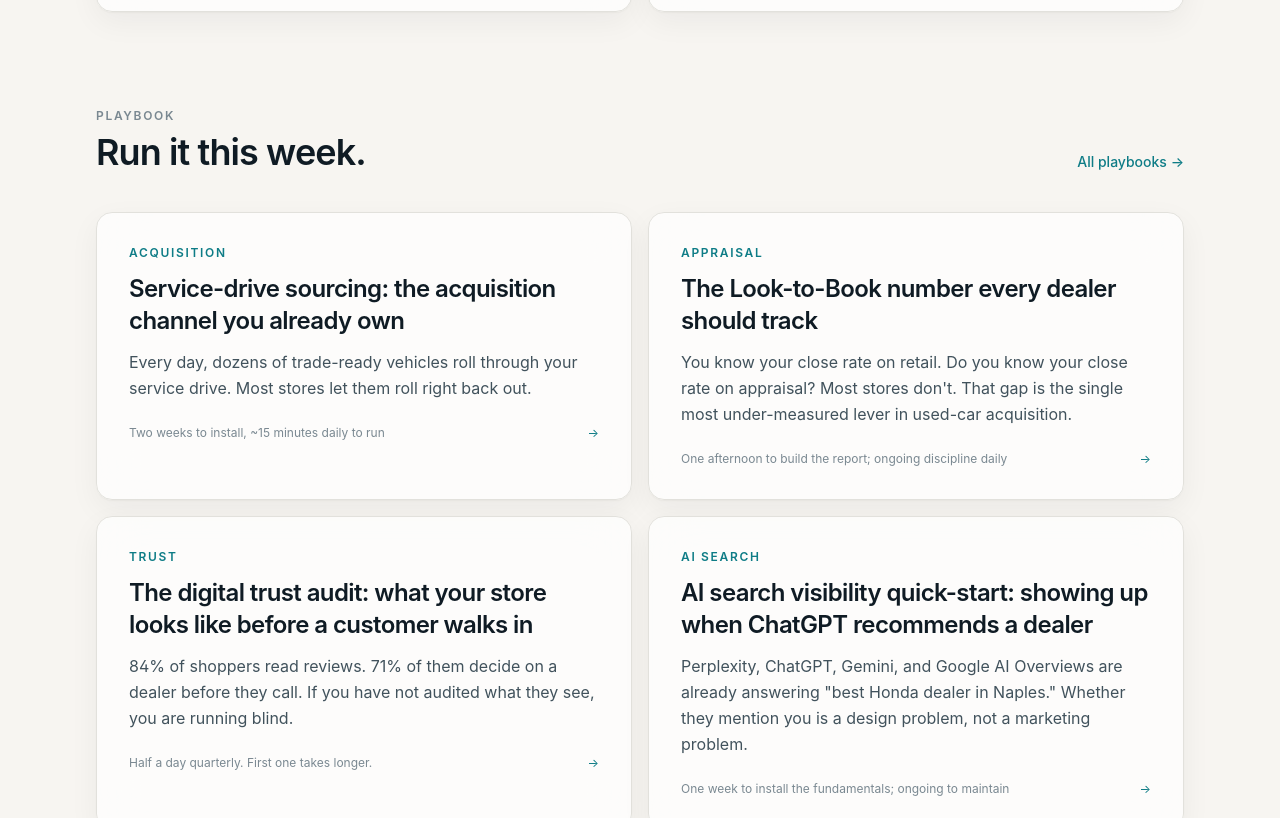
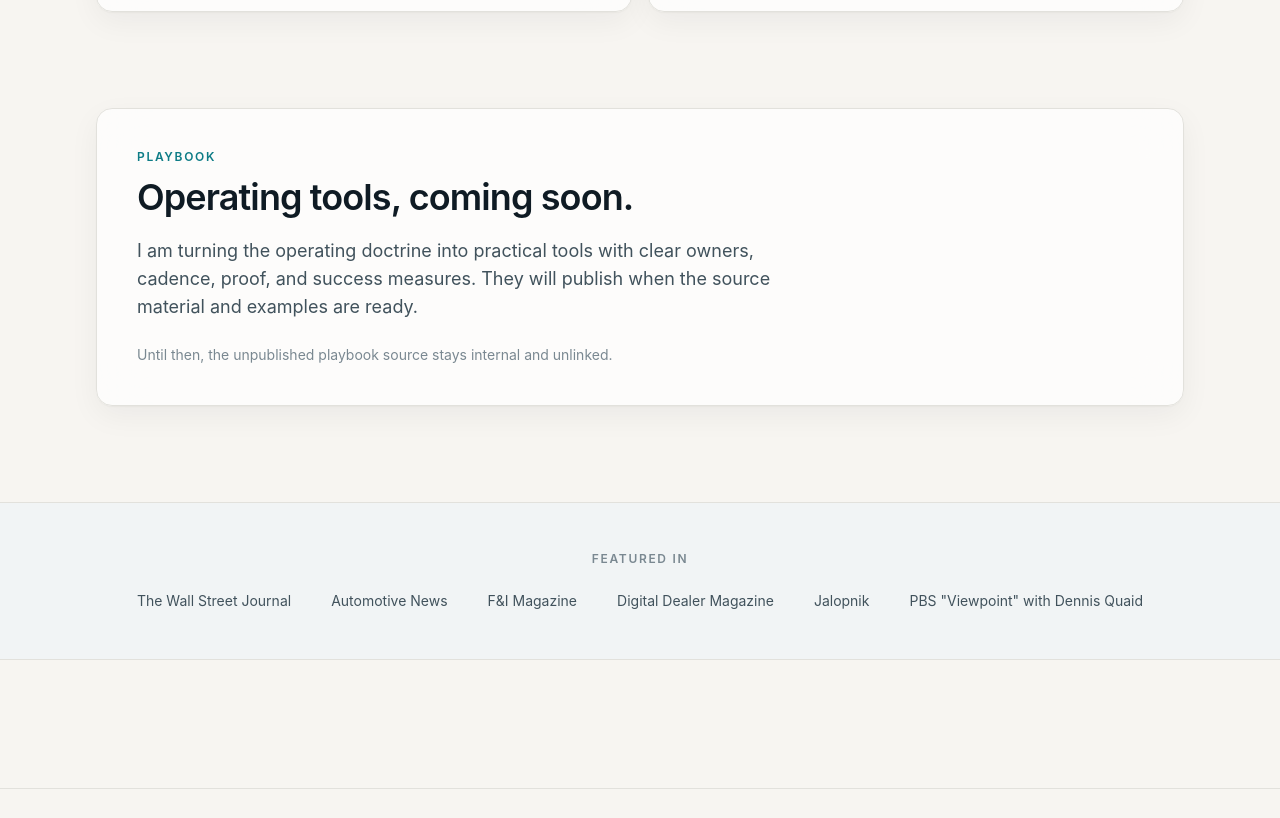
Before and after one commit to Kramerbrian/briankramer.io, a Next.js app: page / in a window 1280 px wide. Shown: the part 2477-3295 px from the top of the page. Built offline with nearby package versions, Linux system fonts and the light colour scheme.

Commit message:
Replace homepage playbook links with coming-soon module

```diff
--- a/app/page.tsx
+++ b/app/page.tsx
@@ -3,14 +3,6 @@ import { HeroGlassPanel } from '@/components/HeroGlassPanel';
 import { GlassCard } from '@/components/GlassCard';
 import { LinkButton } from '@/components/Button';
 import { pressMentions } from '@/content/press';
-import { playbookEntries } from '@/content/playbook/entries';
-
-const pillarLabels: Record<string, string> = {
-  acquisition: 'Acquisition',
-  appraisal: 'Appraisal',
-  trust: 'Trust',
-  'ai-search': 'AI search',
-};
 
 interface HomePageProps {
   searchParams?: { waitlist?: string };
@@ -204,48 +196,20 @@ export default function HomePage({ searchParams }: HomePageProps) {
       </section>
 
       <section className="container-page pb-24">
-        <div className="mb-10 flex items-end justify-between gap-6">
-          <div>
-            <p className="eyebrow">Playbook</p>
-            <h2 className="mt-2 text-3xl font-semibold tracking-tight text-ink md:text-4xl">
-              Run it this week.
-            </h2>
-          </div>
-          <Link
-            href="/playbook"
-            className="hidden text-sm font-medium text-accent hover:text-accent-hover md:inline"
-          >
-            All playbooks →
-          </Link>
-        </div>
-        <div className="grid grid-cols-1 gap-4 md:grid-cols-2">
-          {playbookEntries.map((entry) => (
-            <Link
-              key={entry.slug}
-              href={`/playbook/${entry.slug}`}
-              className="group block rounded-2xl border border-line bg-surface/70 p-8 shadow-glass backdrop-blur-xl transition-all duration-200 hover:border-line-strong hover:shadow-glass-lift"
-            >
-              <p className="eyebrow text-accent">
-                {pillarLabels[entry.pillar] ?? entry.pillar}
-              </p>
-              <h3 className="mt-3 text-xl font-semibold leading-snug text-ink md:text-2xl">
-                {entry.title}
-              </h3>
-              <p className="mt-3 text-base leading-relaxed text-ink-muted">{entry.dek}</p>
-              <div className="mt-6 flex items-center justify-between text-xs text-ink-faint">
-                <span>{entry.timeToRun}</span>
-                <span className="text-accent transition-transform group-hover:translate-x-1">
-                  →
-                </span>
-              </div>
-            </Link>
-          ))}
-        </div>
-        <div className="mt-8 text-center md:hidden">
-          <Link href="/playbook" className="text-sm font-medium text-accent">
-            All playbooks →
-          </Link>
-        </div>
+        <GlassCard as="article" className="p-8 md:p-10">
+          <p className="eyebrow text-accent">Playbook</p>
+          <h2 className="mt-3 text-3xl font-semibold tracking-tight text-ink md:text-4xl">
+            Operating tools, coming soon.
+          </h2>
+          <p className="mt-5 max-w-2xl text-base leading-relaxed text-ink-muted md:text-lg">
+            I am turning the operating doctrine into practical tools with clear owners, cadence,
+            proof, and success measures. They will publish when the source material and examples
+            are ready.
+          </p>
+          <p className="mt-6 text-sm text-ink-faint">
+            Until then, the unpublished playbook source stays internal and unlinked.
+          </p>
+        </GlassCard>
       </section>
 
       <section className="border-y border-line bg-surface-muted py-12">
```
